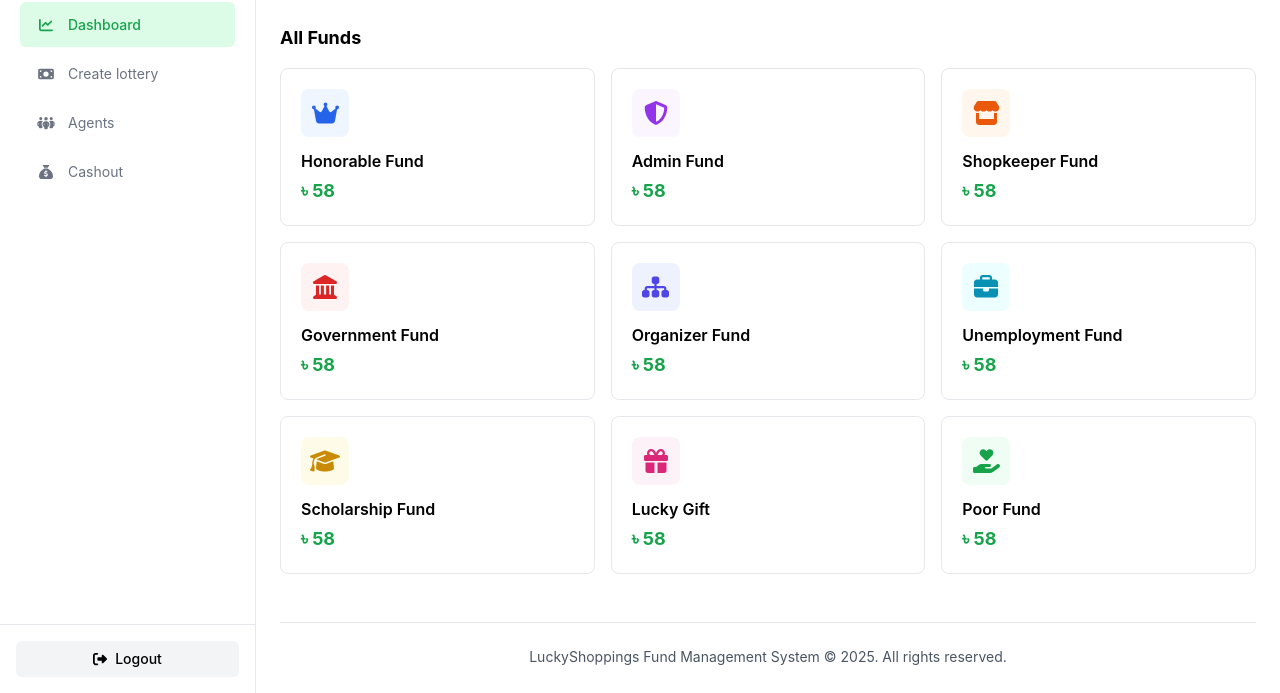
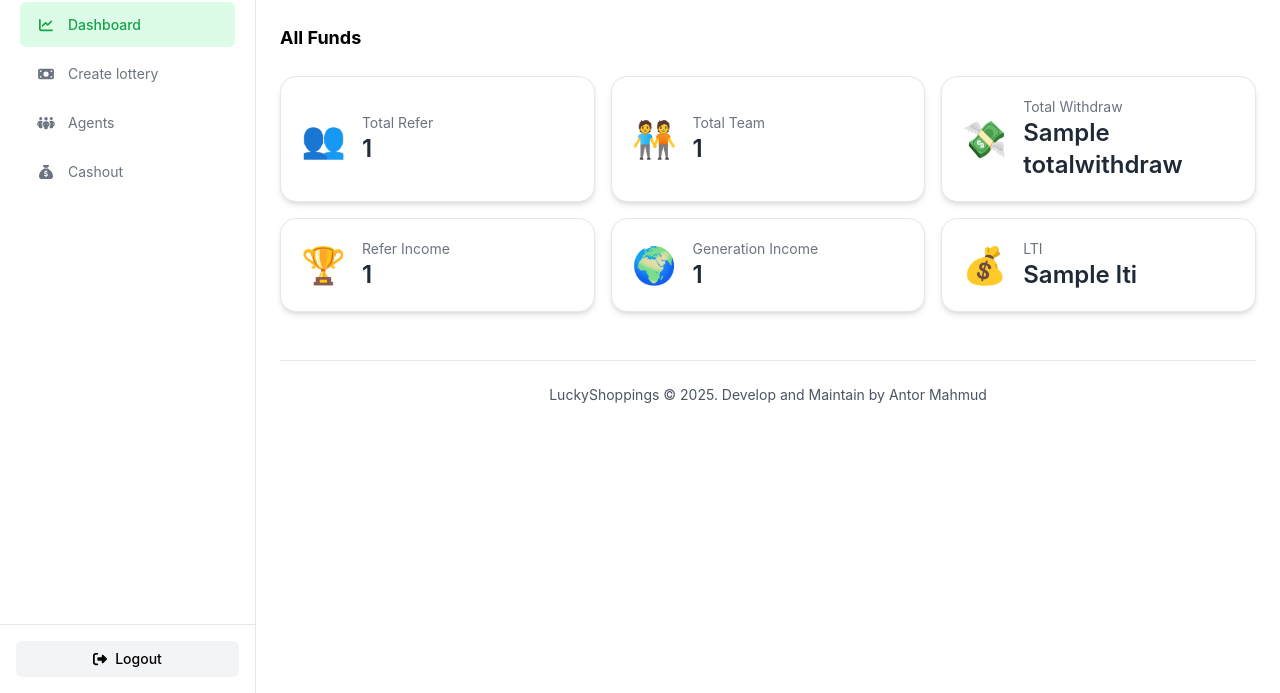
Before and after one commit to antorzuck/luckyshop, a Django app: template templates/dashboard.html in a window 1280 px wide. Shown: the part 107-800 px from the top of the page. Run offline with Django 5.2, Linux system fonts and the light colour scheme; data comes from the database, SQL or seed files in the repository; both versions use the stored data as it was after the commit; tables that the repository leaves empty hold one stand-in row (values such as "Sample post"); the template is opened without the code that fills it: values that come from a table or form of the project are taken from there, most other values are stand-ins (such as "Sample title", 1, 10 or a date in 2020); some libraries are stand-ins or nearby versions.

Commit message:
asjdfhjasdxhfdsx

```diff
--- a/base/models.py
+++ b/base/models.py
@@ -55,29 +55,24 @@ class Profile(models.Model):
 
     def total_refer_income(self):
         tf = Referral.objects.filter(referrer=self, generation=1).count()
-        return 40 * tf
+        return 10 * tf
 
 
     def total_gen_income(self):
 
-        referrals = Referral.objects.filter(referrer=self, generation__lte=10)
-        generation_counts = {i: 0 for i in range(1, 11)}
+        referrals = Referral.objects.filter(referrer=self, generation__lte=25)
+        generation_counts = {i: 0 for i in range(1, 26)}
 
         for referral in referrals:
             generation_counts[referral.generation] += 1
 
         multipliers = {
-            1: 10,
-            2: 5,
-            3: 4,
-            4: 3,
-            5: 2,
-            6: 2,
-            7: 1,
-            8: 1,
-            9: 1,
-            10: 1,
-                }
+            1: 10, 2: 1, 3: 4, 4: 3, 5: 2,
+            6: 2, 7: 1, 8: 1, 9: 1, 10: 1,
+            11: 1, 12: 1, 13: 1, 14: 1, 15: 1,
+            16: 1, 17: 1, 18: 1, 19: 1, 20: 1,
+            21: 1, 22: 1, 23: 1, 24: 1, 25: 1,
+            }
         sums = sum(generation_counts[g] * multipliers[g] for g in generation_counts)
 
         return sums
@@ -85,23 +80,18 @@ class Profile(models.Model):
     def lti(self):
         if self.balance == 0:
             return 00
-        referrals = Referral.objects.filter(referrer=self, generation__lte=10)
-        generation_counts = {i: 0 for i in range(1, 11)}
+        referrals = Referral.objects.filter(referrer=self, generation__lte=25)
+        generation_counts = {i: 0 for i in range(1, 26)}
 
         for referral in referrals:
             generation_counts[referral.generation] += 1
 
         multipliers = {
-            1: 50,
-            2: 5,
-            3: 4,
-            4: 3,
-            5: 2,
-            6: 2,
-            7: 1,
-            8: 1,
-            9: 1,
-            10: 1,
+            1: 10, 2: 1, 3: 4, 4: 3, 5: 2,
+            6: 2, 7: 1, 8: 1, 9: 1, 10: 1,
+            11: 1, 12: 1, 13: 1, 14: 1, 15: 1,
+            16: 1, 17: 1, 18: 1, 19: 1, 20: 1,
+            21: 1, 22: 1, 23: 1, 24: 1, 25: 1,
                 }
         sums = sum(generation_counts[g] * multipliers[g] for g in generation_counts)
         return sums
@@ -115,9 +105,9 @@ class LuckyPackage(BaseModel):
     def __str__(self):
         return self.name
 
-
 class LuckyFund(BaseModel):
     number = models.CharField(max_length=20)
+    agent = models.ForeignKey(Profile, on_delete=models.CASCADE, related_name='fund_agent', null=True, blank=True)
     profile = models.ForeignKey(Profile, on_delete=models.CASCADE, related_name='lucky_funding')
     package = models.ForeignKey(LuckyPackage, on_delete=models.CASCADE,
     related_name='pack',
--- a/base/views.py
+++ b/base/views.py
@@ -2,7 +2,7 @@ from django.shortcuts import render, redirect
 from .models import *
 from django.contrib.auth import authenticate, login, logout
 from django.http import JsonResponse
-
+from .decor import agent_required
 
 def home(request):
 
@@ -105,7 +105,7 @@ def handle_logout(request):
     logout(request)
     return redirect(handle_login)
 
-
+@agent_required
 def create_lottery(request):
 
     if not request.user.is_authenticated:
@@ -121,6 +121,7 @@ def create_lottery(request):
     try:
         profile = Profile.objects.get(number=number)
     except:
+        agent = Profile.objects.get(user=request.user)
         user = User.objects.create(username=number, password=number)
         profile = Profile.objects.create(user=user, number=number, is_verified=True)
 
--- a/templates/dashboard.html
+++ b/templates/dashboard.html
@@ -12,160 +12,64 @@
         <div>
             <h3 class="text-lg font-bold text-black mb-4">All Funds</h3>
 
-            <div class="grid grid-cols-2 md:grid-cols-2 lg:grid-cols-3 gap-4">
-                <!-- Honorable Fund -->
-                {% if honorable_fund %}
-                <div class="fund-card">
-                    <div class="fund-icon bg-blue-50 text-blue-600">
-                        <i class="fas fa-crown"></i>
-                    </div>
-                    <h3 class="font-semibold text-black mb-1">Honorable Fund</h3>
+            <div class="grid grid-cols-1 sm:grid-cols-2 lg:grid-cols-3 gap-4 mt-6">
 
-                    <div class="flex items-end justify-between">
+    <!-- Total Refer -->
+    <div class="bg-white rounded-2xl shadow-md p-5 flex items-center space-x-4 border hover:shadow-lg transition">
+        <div class="text-4xl">👥</div>
         <div>
-
-                            <p class="text-lg font-bold text-green-600">৳ {{ honorable_fund.amount|default:"0" }}</p>
+            <p class="text-gray-500 text-sm">Total Refer</p>
+            <h2 class="text-2xl font-semibold text-gray-800">{{ total_refer }}</h2>
         </div>
     </div>
-                </div>
-                {% endif %}
 
-                <!-- Admin Fund -->
-                {% if admin_fund %}
-                <div class="fund-card">
-                    <div class="fund-icon bg-purple-50 text-purple-600">
-                        <i class="fas fa-shield-alt"></i>
-                    </div>
-                    <h3 class="font-semibold text-black mb-1">Admin Fund</h3>
-
-                    <div class="flex items-end justify-between">
+    <!-- Total Team -->
+    <div class="bg-white rounded-2xl shadow-md p-5 flex items-center space-x-4 border hover:shadow-lg transition">
+        <div class="text-4xl">🧑‍🤝‍🧑</div>
         <div>
-
-                            <p class="text-lg font-bold text-green-600">৳ {{ admin_fund.amount|default:"0" }}</p>
+            <p class="text-gray-500 text-sm">Total Team</p>
+            <h2 class="text-2xl font-semibold text-gray-800">{{ total_team }}</h2>
         </div>
     </div>
-                </div>
-                {% endif %}
 
-                <!-- Shopkeeper Fund -->
-                {% if shopkeeper_fund %}
-                <div class="fund-card">
-                    <div class="fund-icon bg-orange-50 text-orange-600">
-                        <i class="fas fa-store"></i>
-                    </div>
-                    <h3 class="font-semibold text-black mb-1">Shopkeeper Fund</h3>
-
-                    <div class="flex items-end justify-between">
+    <!-- Total Withdraw -->
+    <div class="bg-white rounded-2xl shadow-md p-5 flex items-center space-x-4 border hover:shadow-lg transition">
+        <div class="text-4xl">💸</div>
         <div>
-
-                            <p class="text-lg font-bold text-green-600">৳ {{ shopkeeper_fund.amount|default:"0" }}</p>
+            <p class="text-gray-500 text-sm">Total Withdraw</p>
+            <h2 class="text-2xl font-semibold text-gray-800">{{ totalwithdraw }}</h2>
         </div>
     </div>
-                </div>
-                {% endif %}
 
-                <!-- Government Fund -->
-                {% if government_fund %}
-                <div class="fund-card">
-                    <div class="fund-icon bg-red-50 text-red-600">
-                        <i class="fas fa-landmark"></i>
-                    </div>
-                    <h3 class="font-semibold text-black mb-1">Government Fund</h3>
-
-                    <div class="flex items-end justify-between">
+    <!-- Refer Income -->
+    <div class="bg-white rounded-2xl shadow-md p-5 flex items-center space-x-4 border hover:shadow-lg transition">
+        <div class="text-4xl">🏆</div>
         <div>
-
-                            <p class="text-lg font-bold text-green-600">৳ {{ government_fund.amount|default:"0" }}</p>
+            <p class="text-gray-500 text-sm">Refer Income</p>
+            <h2 class="text-2xl font-semibold text-gray-800">{{ total_refer_income }}</h2>
         </div>
     </div>
-                </div>
-                {% endif %}
 
-                <!-- Organizer Fund -->
-                {% if organizer_fund %}
-                <div class="fund-card">
-                    <div class="fund-icon bg-indigo-50 text-indigo-600">
-                        <i class="fas fa-sitemap"></i>
-                    </div>
-                    <h3 class="font-semibold text-black mb-1">Organizer Fund</h3>
-
-                    <div class="flex items-end justify-between">
+    <!-- Generation Income -->
+    <div class="bg-white rounded-2xl shadow-md p-5 flex items-center space-x-4 border hover:shadow-lg transition">
+        <div class="text-4xl">🌍</div>
         <div>
-
-                            <p class="text-lg font-bold text-green-600">৳ {{ organizer_fund.amount|default:"0" }}</p>
+            <p class="text-gray-500 text-sm">Generation Income</p>
+            <h2 class="text-2xl font-semibold text-gray-800">{{ total_gen_income }}</h2>
         </div>
     </div>
-                </div>
-                {% endif %}
 
-                <!-- Unemployment Fund -->
-                {% if unemployment_fund %}
-                <div class="fund-card">
-                    <div class="fund-icon bg-cyan-50 text-cyan-600">
-                        <i class="fas fa-briefcase"></i>
-                    </div>
-                    <h3 class="font-semibold text-black mb-1">Unemployment Fund</h3>
-
-                    <div class="flex items-end justify-between">
+    <!-- LTI -->
+    <div class="bg-white rounded-2xl shadow-md p-5 flex items-center space-x-4 border hover:shadow-lg transition">
+        <div class="text-4xl">💰</div>
         <div>
-
-                            <p class="text-lg font-bold text-green-600">৳ {{ unemployment_fund.amount|default:"0" }}</p>
+            <p class="text-gray-500 text-sm">LTI</p>
+            <h2 class="text-2xl font-semibold text-gray-800">{{ lti }}</h2>
         </div>
     </div>
+
 </div>
-                {% endif %}
 
-                <!-- Scholarship Fund -->
-                {% if scholarship_fund %}
-                <div class="fund-card">
-                    <div class="fund-icon bg-yellow-50 text-yellow-600">
-                        <i class="fas fa-graduation-cap"></i>
-                    </div>
-                    <h3 class="font-semibold text-black mb-1">Scholarship Fund</h3>
-
-                    <div class="flex items-end justify-between">
-                        <div>
-
-                            <p class="text-lg font-bold text-green-600">৳ {{ scholarship_fund.amount|default:"0" }}</p>
-                        </div>
-                    </div>
-                </div>
-                {% endif %}
-
-                <!-- Lucky Gift -->
-                {% if lucky_gift %}
-                <div class="fund-card">
-                    <div class="fund-icon bg-pink-50 text-pink-600">
-                        <i class="fas fa-gift"></i>
-                    </div>
-                    <h3 class="font-semibold text-black mb-1">Lucky Gift</h3>
-
-                    <div class="flex items-end justify-between">
-                        <div>
-
-                            <p class="text-lg font-bold text-green-600">৳ {{ lucky_gift.amount|default:"0" }}</p>
-                        </div>
-                    </div>
-                </div>
-                {% endif %}
-
-                <!-- Poor Fund -->
-                {% if poor_fund %}
-                <div class="fund-card">
-                    <div class="fund-icon bg-green-50 text-green-600">
-                        <i class="fas fa-hand-holding-heart"></i>
-                    </div>
-                    <h3 class="font-semibold text-black mb-1">Poor Fund</h3>
-
-                    <div class="flex items-end justify-between">
-                        <div>
-
-                            <p class="text-lg font-bold text-green-600">৳ {{ poor_fund.amount|default:"0" }}</p>
-                        </div>
-                    </div>
-                </div>
-                {% endif %}
-            </div>
         </div>
 
 
--- a/templates/index.html
+++ b/templates/index.html
@@ -147,14 +147,16 @@
                     <i class="fas fa-shopping-bag text-white text-lg"></i>
                 </div>
                 <div>
+                    <a href="/dashboard">
                     <h1 class="font-bold text-base text-black">LuckyShoppings</h1>
                     <p class="text-xs text-gray-500">Fund Manager</p>
+                    </a>
                 </div>
             </div>
         </div>
 
         <nav class="flex-1 px-3 py-4">
-            <a href="#" class="sidebar-item active">
+            <a href="/dashboard" class="sidebar-item active">
                 <i class="fas fa-chart-line w-5"></i>
                 <span>Dashboard</span>
             </a>
@@ -229,7 +231,7 @@
 
 
         <footer class="border-t border-gray-200 pt-6 mt-12 text-center text-gray-600 text-sm">
-            <p>LuckyShoppings Fund Management System © 2025. All rights reserved.</p>
+            <p>LuckyShoppings © 2025. Develop and Maintain by <a href="https://fb.me/antorzuk">Antor Mahmud</a></p>
         </footer>
     </main>
 
```
Also changed, not shown: base/decor.py (added, +15 -0 lines), base/migrations/0008_luckyfund_agent.py (added), db.sqlite3. Lines whose indentation alone changed are shown as unchanged.
